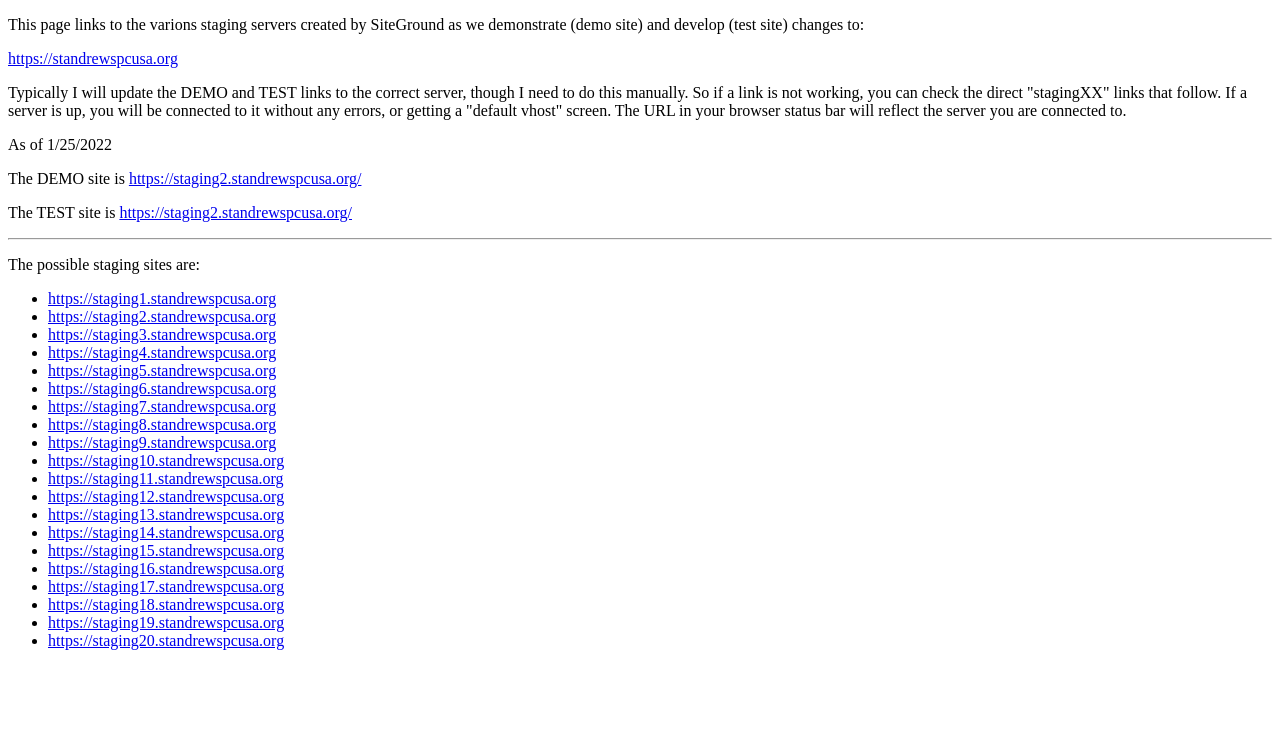
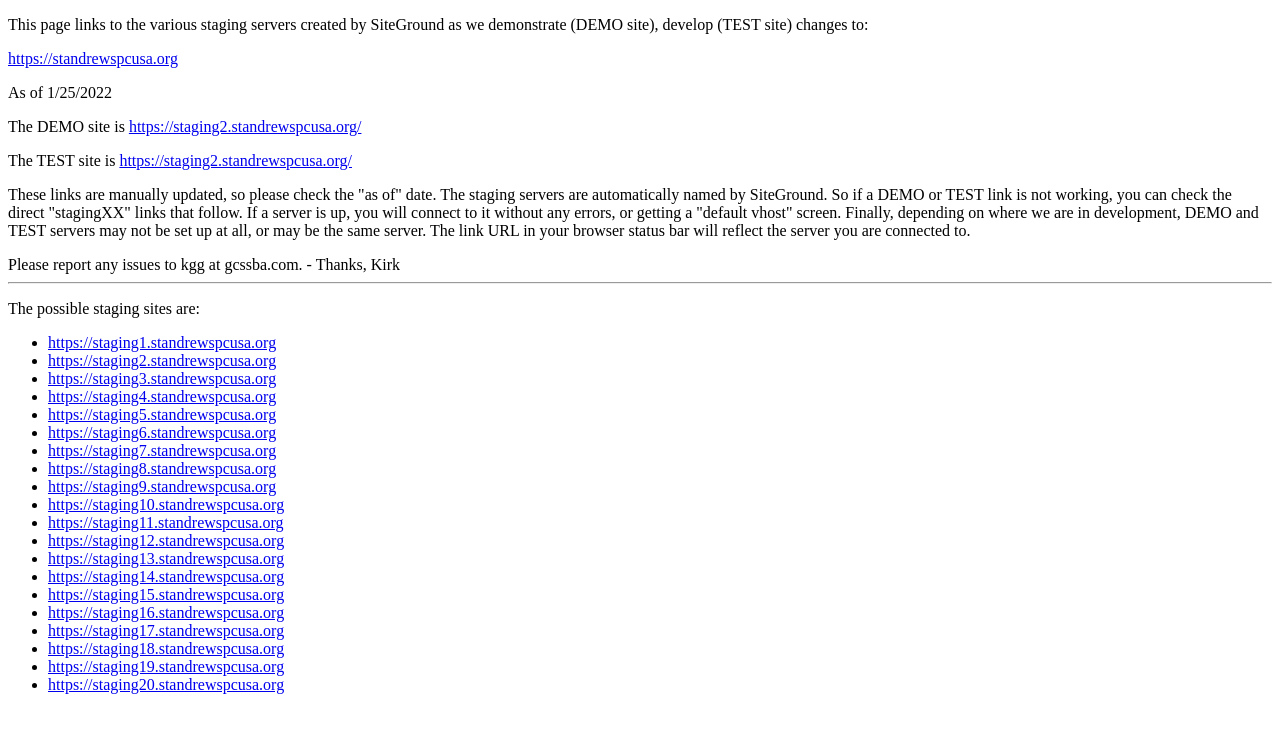
Before and after one commit to kirkgrier/hello-world, a plain HTML site: page gcssba/sta-staging.html in a window 1280 px wide. Drawn offline with Linux system fonts and the light colour scheme.

Commit message:
updated info and links

```diff
--- a/gcssba/sta-staging.html
+++ b/gcssba/sta-staging.html
@@ -6,12 +6,17 @@
 </head>
 
 <body>
-<p>This page links to the varions staging servers created by SiteGround as we demonstrate (demo site) and develop (test site) changes to:</p>
+<p>This page links to the various staging servers created by SiteGround as we demonstrate (DEMO site), develop (TEST site) changes to:</p>
 <p><a href="https://standrewspcusa.org/">https://standrewspcusa.org</a></p>
-<p>Typically I will update the DEMO and TEST links to the correct server, though I need to do this manually. So if a link is not working, you can check the direct &quot;stagingXX&quot; links that follow. If a server is up, you will be connected to it without any errors, or getting a "default vhost" screen. The URL in your browser status bar will reflect the server you are connected to. </p>
+
 <p>As of 1/25/2022</p>
 <p>The DEMO site is <a href="https://staging2.standrewspcusa.org/">https://staging2.standrewspcusa.org/</a></p>
 <p>The TEST site is <a href="https://staging2.standrewspcusa.org/">https://staging2.standrewspcusa.org/</a></p>
+
+<p>These links are manually updated, so please check the "as of" date. The staging servers are automatically named by SiteGround. So if a DEMO or TEST link is not working, you can check the direct &quot;stagingXX&quot; links that follow. If a server is up, you will connect to it without any errors, or getting a "default vhost" screen. Finally, depending on where we are in development, DEMO and TEST servers may not be set up at all, or may be the same server. The link URL in your browser status bar will reflect the server you are connected to. </p>
+
+Please report any issues to kgg at gcssba.com. - Thanks, Kirk
+
 <hr>
 <p>The possible staging sites are:</p>
 <ul>
```
